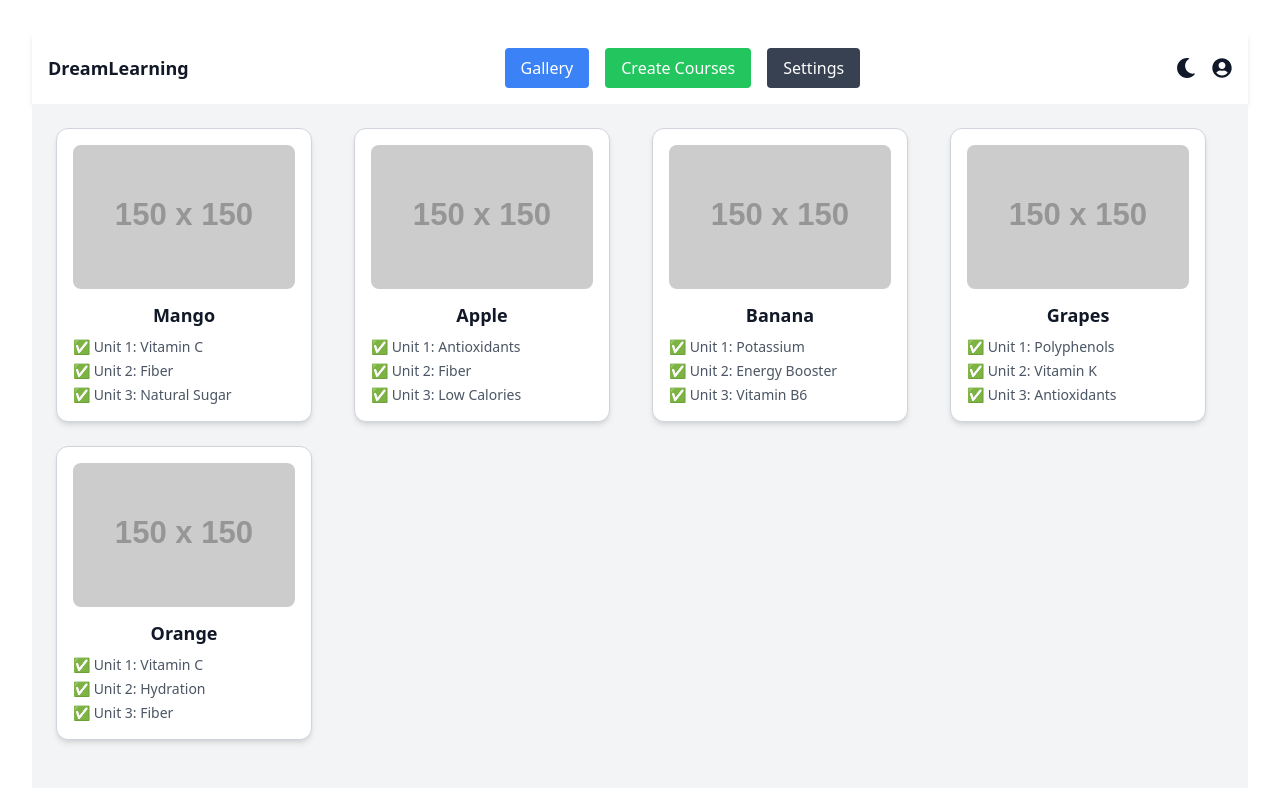
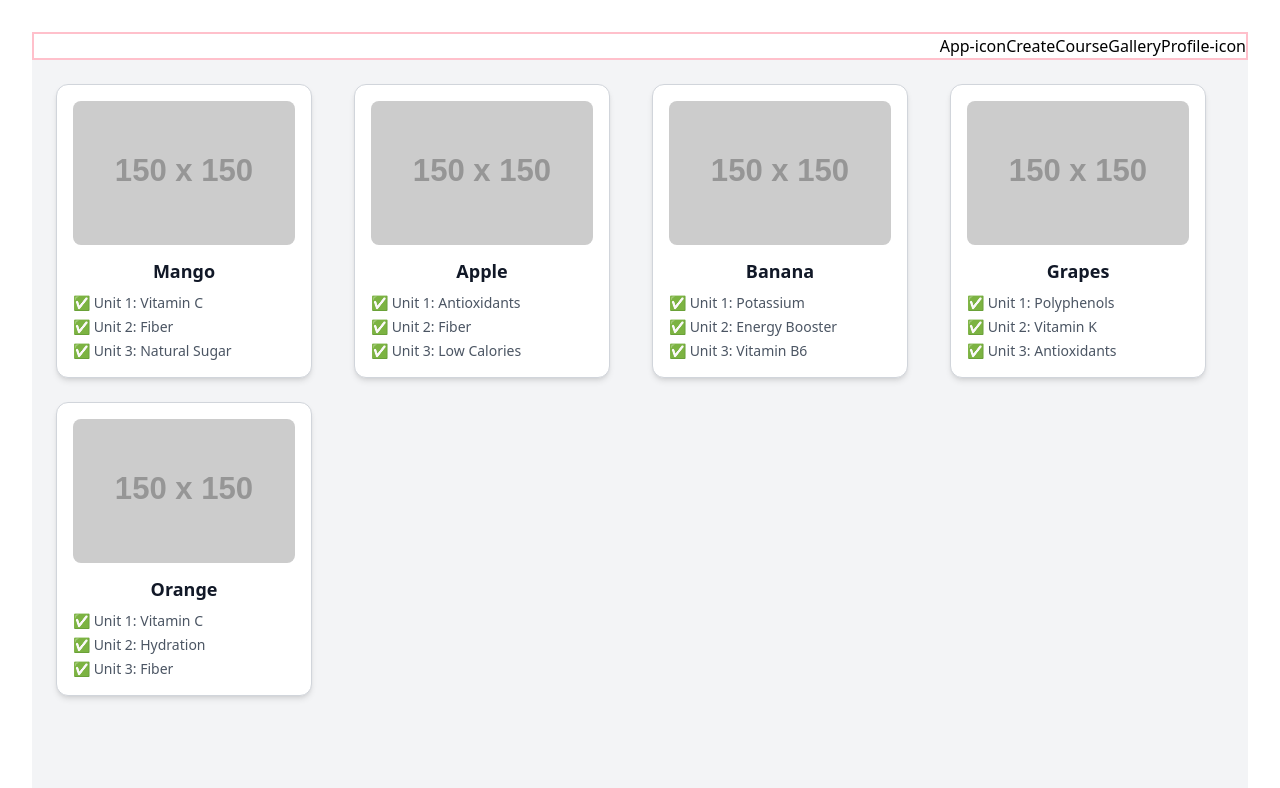
Before and after one commit to mehboob14/DreamLearning, a React (Vite) app: page / in a window 1280 px wide. Shown: the top 788 px of the page. Built offline with nearby package versions, Linux system fonts and the light colour scheme.

Commit message:
navbar designed

```diff
--- a/src/components/Navbar.jsx
+++ b/src/components/Navbar.jsx
@@ -1,38 +1,21 @@
 import { FaMoon, FaSun, FaUserCircle } from 'react-icons/fa';
 import { useState } from 'react';
-
+import "./style.css";
 export default function Navbar() {
   const [darkMode, setDarkMode] = useState(false);
 
   return (
-    <nav className={`p-4 flex justify-between items-center transition-all duration-300
-      ${darkMode ? "bg-gray-900 text-white" : "bg-white text-gray-900 shadow-md"}`}>
-
-
-      <div className="text-lg font-bold">DreamLearning</div>
-
-
-      <div className="hidden md:flex items-center space-x-4">
-        <button className="bg-blue-500 hover:bg-blue-600 text-white px-4 py-2 rounded transition">
-          Gallery
-        </button>
-        <button className="bg-green-500 hover:bg-green-600 text-white px-4 py-2 rounded transition">
-          Create Courses
-        </button>
-        <button className="bg-gray-700 hover:bg-gray-600 text-white px-4 py-2 rounded transition">
-          Settings
-        </button>
+    <nav class='navbar'>
+      <div class='main-icon'>
+      <a>App-icon</a>
+        </div>
+        <div>
+       <ul class='nav-items'>
+        <li>CreateCourse</li>
+        <li>Gallery</li>
+        <li>Profile-icon</li>
+       </ul>
       </div>
-
-      {/* Right-side Icons */}
-      <div className="flex items-center space-x-4">
-        <button onClick={() => setDarkMode(!darkMode)} className="text-xl hover:text-gray-400 transition">
-          {darkMode ? <FaSun /> : <FaMoon />}
-        </button>
-        <button className="text-xl hover:text-gray-400 transition">
-          <FaUserCircle />
-        </button>
-      </div>
-    </nav>
+      </nav>
   );
 }
--- /dev/null
+++ b/src/components/style.css
@@ -0,0 +1,23 @@
+.navbar{
+margin: 0px;
+padding: 0%;
+ border: 2px solid pink;
+ display: flex;
+ flex-direction: row;
+ justify-items: end;
+ justify-content: end;
+}
+.nav-items{
+    width: auto;
+    display: flex;
+    align-items: flex-end;
+
+}
+.nav-items li{
+    text-decoration: none;
+}
+
+.main-icon{
+
+
+}
```
